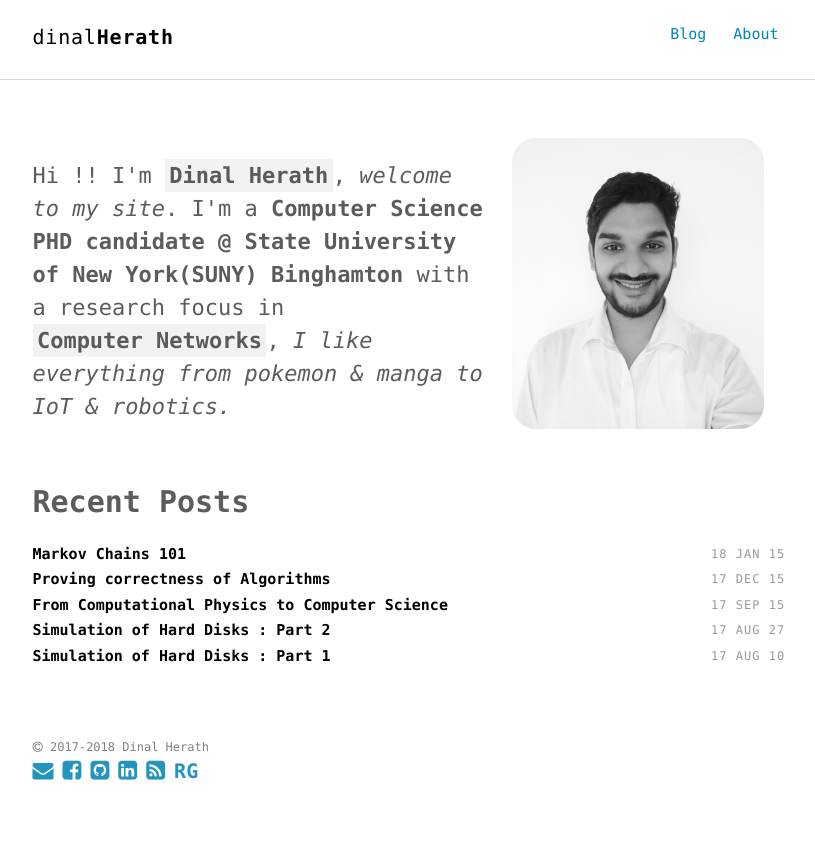
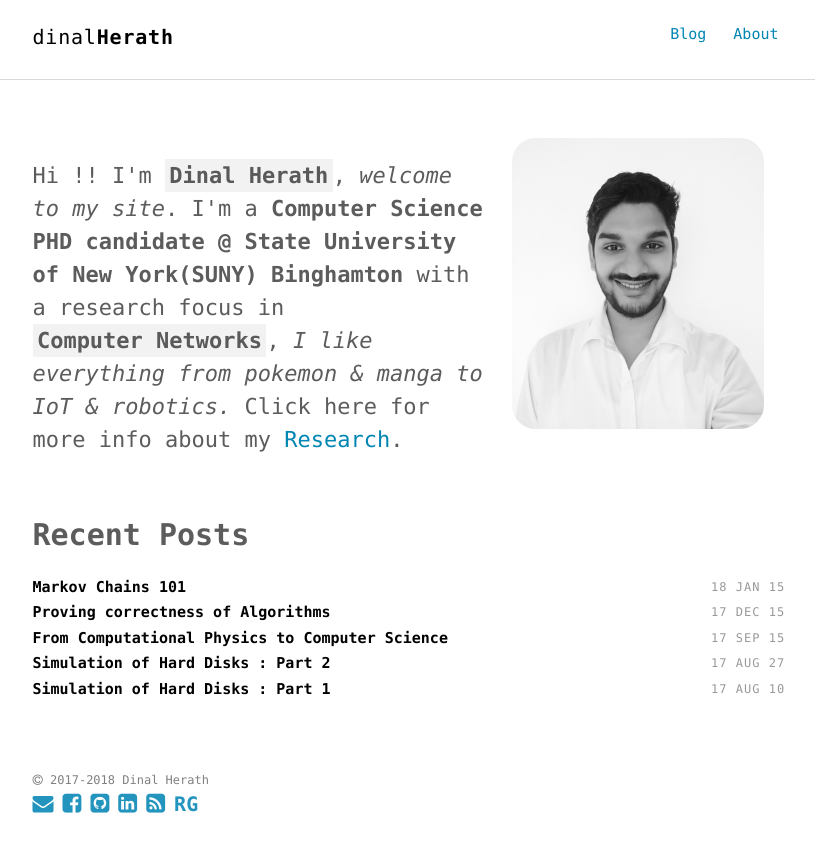
Before and after one commit to dherath/dherath.github.io, a Jekyll site: the page built from index.html, in a window 1280 px wide. Shown: the top 852 px of the page, without its empty margins (230-1045 px from the left). Built offline with Jekyll 4.4.1, drawn with Linux system fonts in a browser that asks for light colours.

Commit message:
added line for research

```diff
--- a/_includes/intro.html
+++ b/_includes/intro.html
@@ -3,6 +3,6 @@
         <img src="/assets/img/image.jpg" style="width:300px;padding:24px;border-radius:48px;" align="right">
         <br><br><!---->
         <p class="lead"><!--<img src="https://upload.wikimedia.org/wikipedia/commons/5/57/Ayubowan.png" style="height:15px;" align="left"> --> Hi !! I'm <strong class="author-name" itemprop="name">{{ site.author.name }}</strong>,
-            <em itemprop = "greeting">{{site.author.greeting}}</em>. I'm a <strong itemprop="jobTitle">{{ site.author.job }}</strong> with a research focus in <strong class="author-name">Computer Networks</strong>, <em itemprop = "greeting">I like everything from pokemon & manga to IoT & robotics. </em></p>
+            <em itemprop = "greeting">{{site.author.greeting}}</em>. I'm a <strong itemprop="jobTitle">{{ site.author.job }}</strong> with a research focus in <strong class="author-name">Computer Networks</strong>, <em itemprop = "greeting">I like everything from pokemon & manga to IoT & robotics. </em>Click here for more info about my <a href="http://dinalherath.com/about/">Research</a>.</p>
   </div>
 </section>
```
Also changed, not shown: 14 other files.
